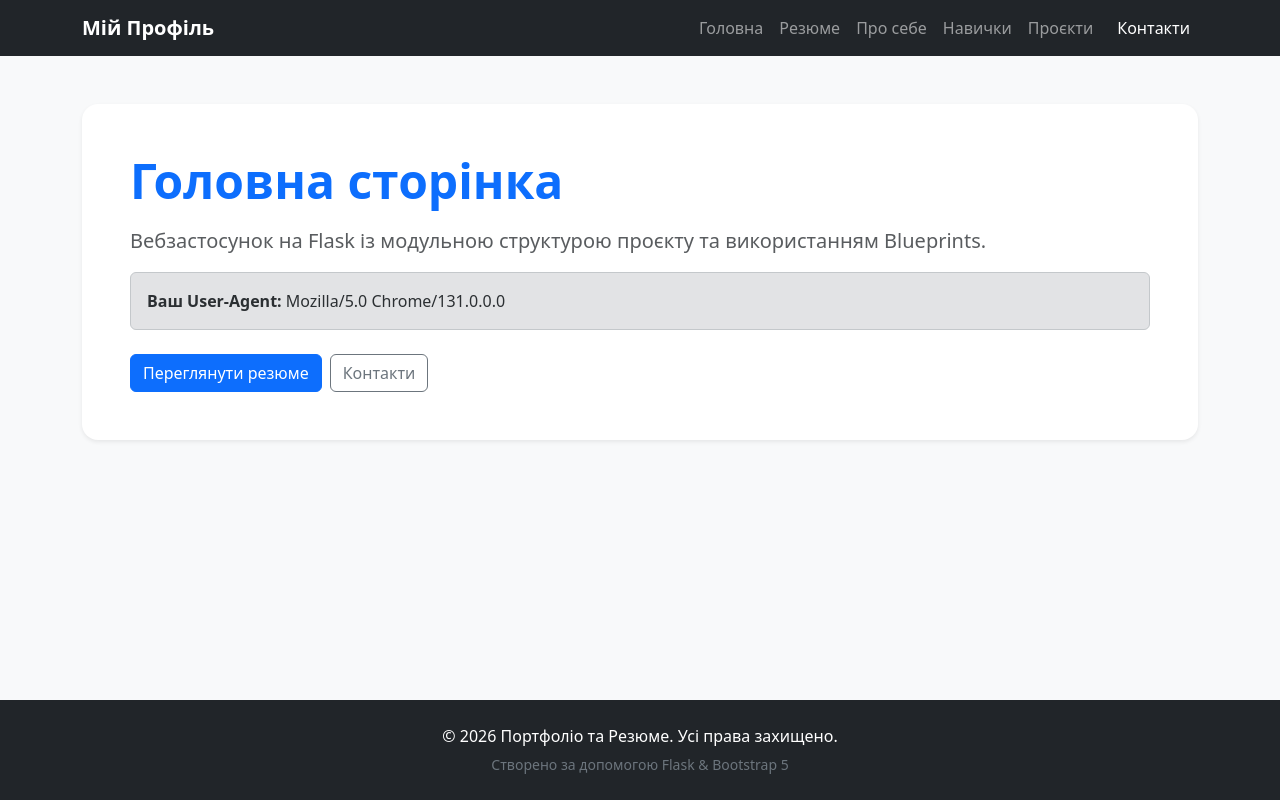
After one commit to irakhortyk/flask-app-lab, a Flask app: page /homepage in a window 1280 px wide. The commit adds this page. Run offline with Flask 3, Linux system fonts and the light colour scheme.

Commit message:
Restructure Flask app into modular package with homepage view

```diff
--- /dev/null
+++ b/app/__init__.py
@@ -0,0 +1,6 @@
+from flask import Flask
+
+app = Flask(__name__)
+app.config.from_pyfile("../config.py")
+
+from app import views
--- a/templates/base.html
+++ b/app/templates/base.html
@@ -3,7 +3,7 @@
 <head>
   <meta charset="UTF-8">
   <meta name="viewport" content="width=device-width, initial-scale=1.0">
-  <title>{{ title }}</title>
+  <title>{% block title %}{{ title or 'Портфоліо — Ірина Хортюк' }}{% endblock %}</title>
   <link href="https://cdn.jsdelivr.net/npm/bootstrap@5.3.3/dist/css/bootstrap.min.css" rel="stylesheet">
   <link rel="stylesheet" href="{{ url_for('static', filename='css/styles.css') }}">
 </head>
--- a/templates/components/navbar.html
+++ b/app/templates/components/navbar.html
@@ -1,22 +1,22 @@
 <nav class="navbar navbar-expand-lg navbar-dark bg-dark sticky-top">
   <div class="container">
-    <a class="navbar-brand fw-bold" href="{{ url_for('resume') }}">Мій Профіль</a>
+    <a class="navbar-brand fw-bold" href="{{ url_for('homepage') }}">Мій Профіль</a>
     <button class="navbar-toggler" type="button" data-bs-toggle="collapse" data-bs-target="#navbarNav">
       <span class="navbar-toggler-icon"></span>
     </button>
     <div class="collapse navbar-collapse" id="navbarNav">
       <ul class="navbar-nav ms-auto">
         <li class="nav-item">
+          <a class="nav-link" href="{{ url_for('homepage') }}">Головна</a>
+        </li>
+        <li class="nav-item">
+          <a class="nav-link" href="{{ url_for('resume') }}">Резюме</a>
+        </li>
+        <li class="nav-item">
           <a class="nav-link" href="{{ url_for('resume') }}#about">Про себе</a>
         </li>
         <li class="nav-item">
-          <a class="nav-link" href="{{ url_for('resume') }}#education">Освіта</a>
-        </li>
-        <li class="nav-item">
           <a class="nav-link" href="{{ url_for('resume') }}#skills">Навички</a>
-        </li>
-        <li class="nav-item">
-          <a class="nav-link" href="{{ url_for('resume') }}#technologies">Технології</a>
         </li>
         <li class="nav-item">
           <a class="nav-link" href="{{ url_for('resume') }}#projects">Проєкти</a>
--- /dev/null
+++ b/app/templates/homepage.html
@@ -0,0 +1,21 @@
+{% extends 'base.html' %}
+
+{% block title %}Головна сторінка{% endblock %}
+
+{% block content %}
+<div class="container py-5">
+  <div class="p-4 p-md-5 bg-white rounded-4 shadow-sm">
+    <h1 class="display-5 fw-bold text-primary mb-3">Головна сторінка</h1>
+    <p class="lead text-muted">
+      Вебзастосунок на Flask із модульною структурою проєкту та використанням Blueprints.
+    </p>
+    <div class="alert alert-secondary mt-3 mb-4">
+      <strong>Ваш User-Agent:</strong> {{ agent }}
+    </div>
+    <div class="d-flex flex-wrap gap-2">
+      <a href="{{ url_for('resume') }}" class="btn btn-primary">Переглянути резюме</a>
+      <a href="{{ url_for('contacts') }}" class="btn btn-outline-secondary">Контакти</a>
+    </div>
+  </div>
+</div>
+{% endblock %}
--- /dev/null
+++ b/app/views.py
@@ -0,0 +1,19 @@
+from flask import render_template, request
+from app import app
+
+
+@app.route("/")
+@app.route("/resume")
+def resume():
+    return render_template("resume.html", title="Резюме — Ірина Хортюк")
+
+
+@app.route("/contacts")
+def contacts():
+    return render_template("contacts.html", title="Контакти — Ірина Хортюк")
+
+
+@app.route("/homepage")
+def homepage():
+    agent = request.user_agent
+    return render_template("homepage.html", title="Головна сторінка", agent=agent)
--- /dev/null
+++ b/config.py
@@ -0,0 +1,2 @@
+SECRET_KEY = "flask-lab3-secret-key"
+DEBUG = True
--- /dev/null
+++ b/run.py
@@ -0,0 +1,4 @@
+from app import app
+
+if __name__ == "__main__":
+    app.run(debug=True)
```
Also changed, not shown: app.py (deleted, +0 -18 lines), app/static/css/styles.css (renamed from static/css/styles.css), app/static/images/ava.jpg (renamed from static/images/ava.jpg), app/templates/components/footer.html (renamed from templates/components/footer.html), app/templates/contacts.html (renamed from templates/contacts.html), app/templates/resume.html (renamed from templates/resume.html).
